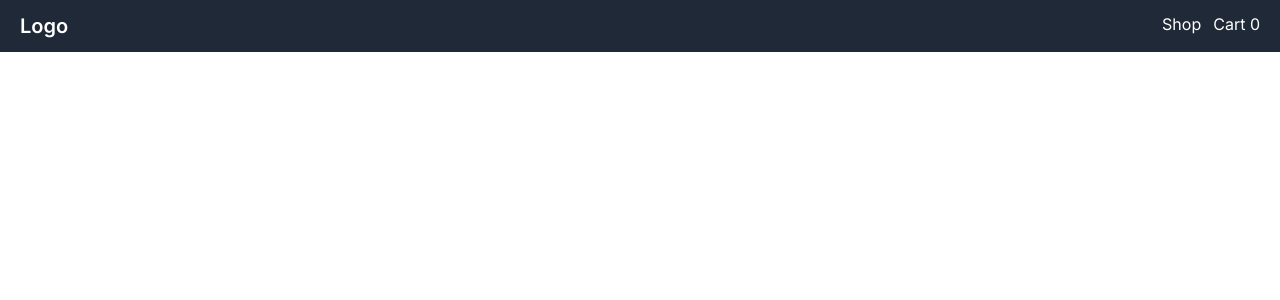
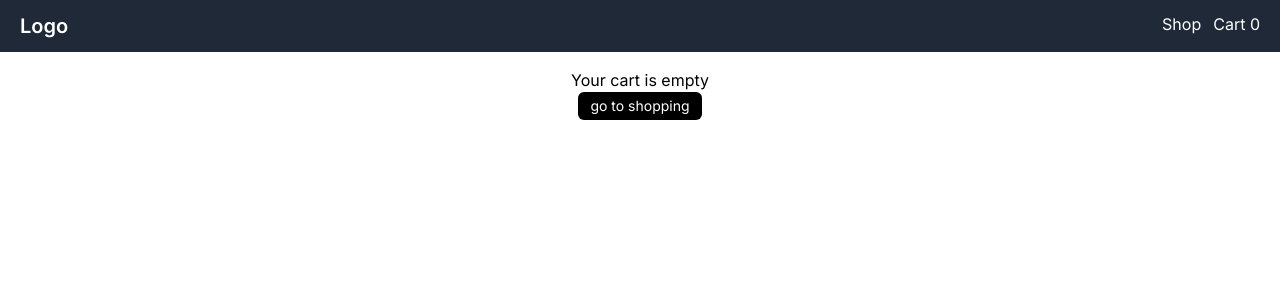
Before and after one commit to swehera/addtocart, a Next.js app: page /cart in a window 1280 px wide. Shown: the top 300 px of the page. Built offline with nearby package versions, Linux system fonts and the light colour scheme.

Commit message:
add-new-button

```diff
--- a/src/components/AllItems.tsx
+++ b/src/components/AllItems.tsx
@@ -2,6 +2,7 @@
 
 import { clearCart, removeFromCart } from "@/app/redux/cartSlice";
 import { RootState } from "@/app/redux/store";
+import Link from "next/link";
 import { useDispatch, useSelector } from "react-redux";
 
 const AllItems = () => {
@@ -34,8 +35,21 @@ const AllItems = () => {
             onClick={() => dispatch(clearCart())}
             className=" px-3 py-1 rounded-md bg-red-900 text-white font-bold"
           >
-            Remove All
+            reset cart
           </button>
+        </div>
+      )}
+      {cartitems.length === 0 && (
+        <div className=" flex flex-col items-center">
+          <div>
+            <p>Your cart is empty</p>
+          </div>
+          <Link
+            href={"/"}
+            className=" bg-black text-white px-3 py-1 rounded-md text-sm"
+          >
+            go to shopping
+          </Link>
         </div>
       )}
     </div>
```
